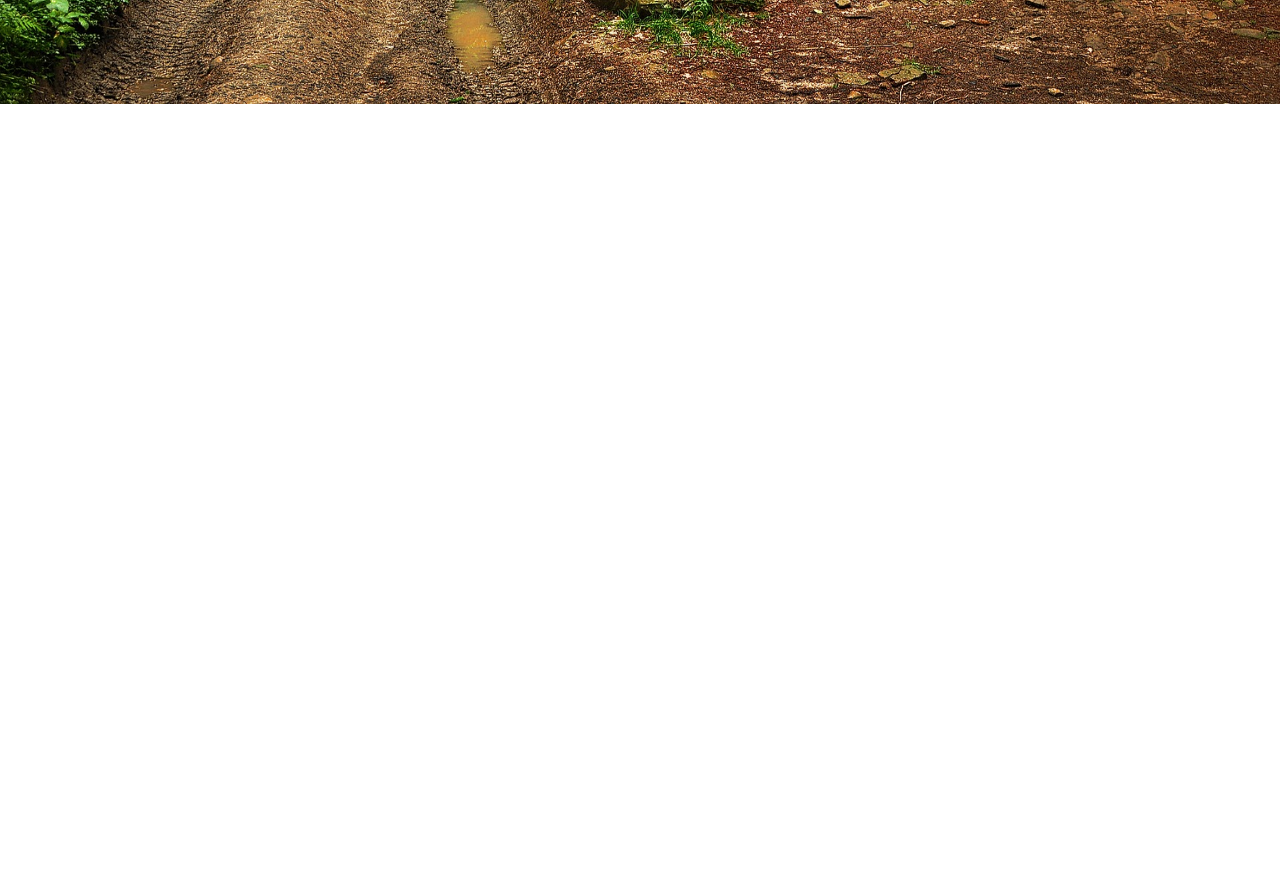
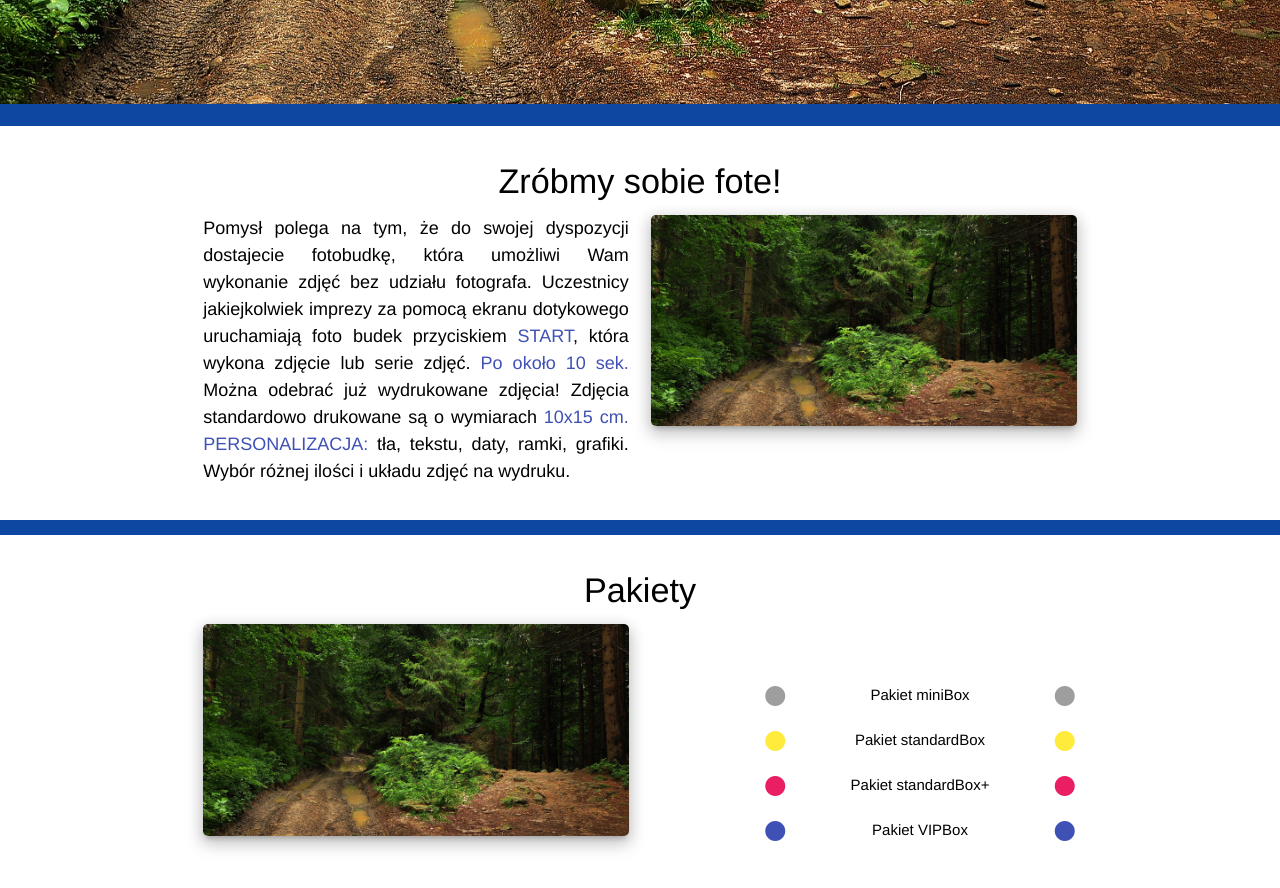
Before and after one commit to LTurza/Foto4FunBox, a Vue app: page / in a window 1280 px wide. Shown: the part 760-1648 px from the top of the page. Before the commit the page ends 871 px from the top, so only its background shows below. Built offline with nearby package versions, Linux system fonts and the light colour scheme.

Commit message:
home content v1

```diff
--- a/public/js/main.js
+++ b/public/js/main.js
@@ -1,3 +1,5 @@
 $(document).ready(function(){
    $('.sidenav').sidenav();
+   $('.parallax').parallax();
+
 });
--- a/src/App.vue
+++ b/src/App.vue
@@ -23,5 +23,6 @@ export default {
   -webkit-font-smoothing: antialiased;
   -moz-osx-font-smoothing: grayscale;
   text-align: center;
+  background-color: #0D47A1;
 }
 </style>
--- a/src/components/HomePage/Elements/BgImage.vue
+++ b/src/components/HomePage/Elements/BgImage.vue
@@ -1,13 +1,35 @@
 <template>
-
+   <img :src="source" class="bg" width="100%">
 </template>
 
 <script>
    export default {
-      name: "BgImage"
+      name: "BgImage",
+      props: ['source']
    }
 </script>
 
 <style scoped>
+   .bg {
+      height: 100vh;
+   }
+   @media only screen and (max-width: 411px) {
+      .bg {
+         width: 411px;
+         overflow: hidden !important;
+      }
+   }
+   @media only screen and (max-width: 375px) {
+      .bg {
+         width: 375px;
+         overflow: hidden !important;
+      }
+   }
+   @media only screen and (max-width: 360px) {
+      .bg {
+         width: 360px;
+         overflow: hidden !important;
+      }
+   }
 
 </style>
--- /dev/null
+++ b/src/components/HomePage/Elements/Content.vue
@@ -0,0 +1,54 @@
+<template>
+   <ul>
+      <li>
+         <div class="section white black-text" >
+            <div class="container">
+               <div class="row">
+                  <div class="col s12 m12 l12">
+                     <h4  class="center">{{title}}</h4>
+                  </div>
+                  <div :class="'col s12 m12 l6 justify ' + textSide">
+                     <slot v-if="id === 1"></slot>
+                     <div class="row"  v-if="id === 2">
+                        <div class="row"></div>
+                        <div class="row"></div>
+                        <div class="row"></div>
+                        <div class="col l9 s8 offset-s2 offset-l3" v-for="(d,index) in desc" :key="index">
+                           <i :class="'material-icons left ' + d.cls">brightness_1</i>
+                           <i :class="'material-icons right ' + d.cls">brightness_1</i>
+                           <span class="center">
+                           {{d.desc}}
+                           </span>
+                           <br>
+                           <br>
+                        </div>
+                     </div>
+                  </div>
+                  <div :class="'col s10 m10 l6 offset-s1 offset-m1 ' + imgSide">
+                     <img :src="url" class="image z-depth-3" alt="">
+                  </div>
+               </div>
+            </div>
+         </div>
+      </li>
+   </ul>
+</template>
+
+<script>
+   export default {
+      name: "Content",
+      props: ['title', 'url', 'textSide', 'imgSide','desc', 'id']
+   }
+</script>
+
+<style scoped>
+   .image {
+      height: 100% !important;
+      width: 100%;
+      border-radius: 5px;
+
+   }
+   .packets{
+   }
+
+</style>
--- a/src/components/HomePage/Home.vue
+++ b/src/components/HomePage/Home.vue
@@ -1,22 +1,74 @@
 <template>
    <div>
-      <img src="./../../assets/bg.jpg" class="bg">
+      <app-bg-image :source="source"/>
+      <app-content
+              v-for="content in contentTab"
+              :key="content.id"
+              :title="content.title"
+              :url="content.image"
+              :textSide="content.textSide"
+              :imgSide="content.imgSide"
+              :desc="content.desc"
+              :id="content.id"
+      >
+         <div v-if="content.id === 1" class="font justify" v-html="content.desc"></div>
+      </app-content>
+
    </div>
 </template>
 
 <script>
+   import BgImage from "./Elements/BgImage";
+   import Content from "./Elements/Content";
+
    export default {
       name: "HomePage",
+      data() {
+         return {
+            source: require('./../../assets/bg.jpg'),
+            contentTab: [
+               {
+                  id: 1,
+                  title: 'Zróbmy sobie fote!',
+                  desc: '<span class="font">Pomysł polega na tym, że do swojej dyspozycji dostajecie fotobudkę, która umożliwi Wam wykonanie zdjęć bez udziału fotografa.\n' +
+                      'Uczestnicy jakiejkolwiek imprezy za pomocą ekranu dotykowego uruchamiają foto budek przyciskiem\n' +
+                      '<span class="indigo-text">START</span>, która wykona zdjęcie lub serie zdjęć.\n' +
+                      '<span class="indigo-text">Po około 10 sek.</span> Można odebrać już wydrukowane zdjęcia! Zdjęcia standardowo drukowane są o wymiarach\n' +
+                      '<span class="indigo-text">10x15 cm. PERSONALIZACJA:\n' +
+                      '</span> tła, tekstu, daty, ramki, grafiki. Wybór różnej ilości i układu zdjęć na wydruku.',
+                  image: require('./../../assets/bg.jpg'),
+                  textSide: 'left',
+                  imgSide: 'right'
+               },
+               {
+                  id: 2,
+                  title: 'Pakiety',
+                  desc: [
+                     { cls: 'grey-text', desc: 'Pakiet miniBox'},
+                     { cls: 'yellow-text', desc: 'Pakiet standardBox'},
+                     { cls: 'pink-text', desc: 'Pakiet standardBox+'},
+                     { cls: 'indigo-text', desc: 'Pakiet VIPBox'}
+                  ],
+                  image: require('./../../assets/bg.jpg'),
+                  textSide: 'right',
+                  imgSide: 'left',
+               }
+            ]
+         }
+      },
       components: {
-
+         appBgImage: BgImage,
+         appContent: Content
       }
    }
 </script>
 
 <style scoped>
-   .bg{
-      width: 100vw;
-      height: 100vh;
+   .justify {
+      text-align: justify;
+   }
+   .font {
+      font-size: 1.2rem;
    }
 
 </style>
```
